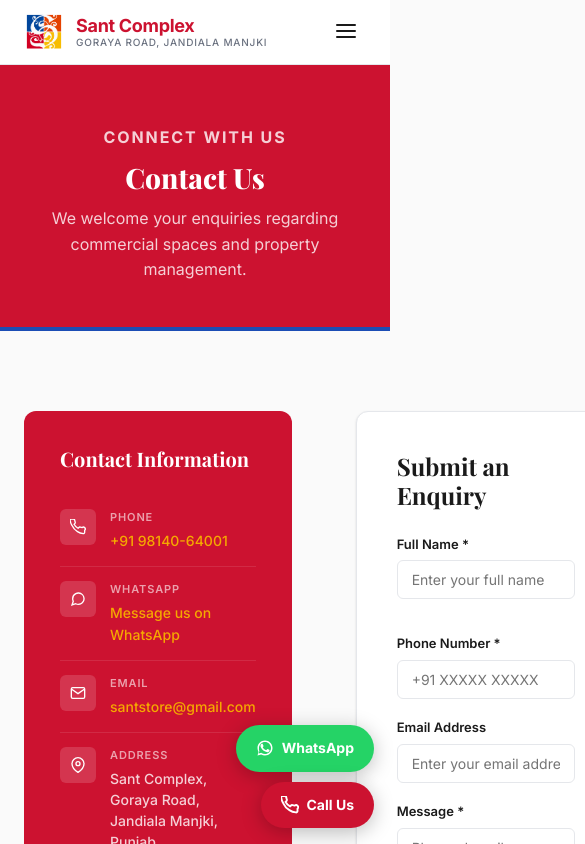
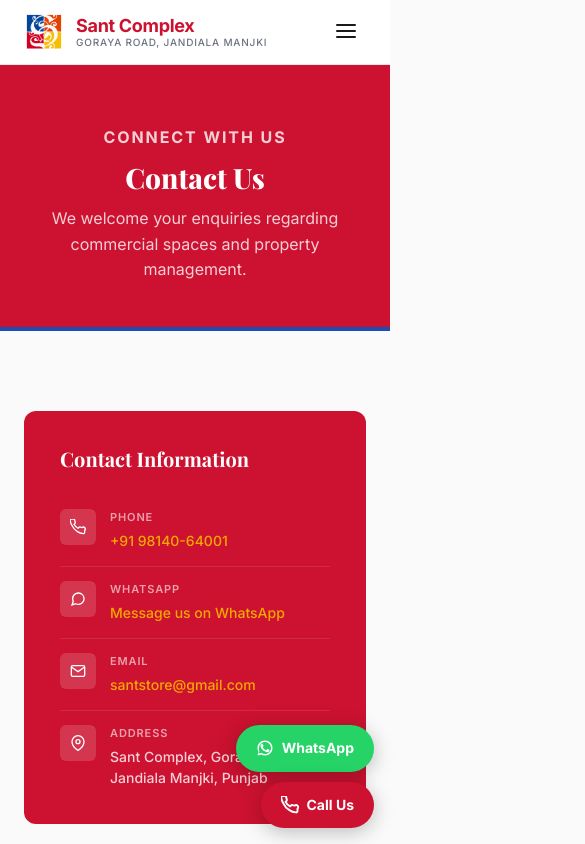
Before and after one commit to santcomplex/SantComplex, a Next.js app: page /contact in a window 390 px wide. Shown: the top 844 px of the page, 585 px wide, since content can reach past the window. Built offline with nearby package versions, Linux system fonts and the light colour scheme.

Commit message:
Mobile view optimization

```diff
--- a/src/app/admin/enquiries/page.tsx
+++ b/src/app/admin/enquiries/page.tsx
@@ -1,4 +1,5 @@
 import { db } from '@/lib/db';
+export const dynamic = 'force-dynamic';
 
 export default async function AdminEnquiries() {
   let enquiries: {
--- a/src/app/contact/page.tsx
+++ b/src/app/contact/page.tsx
@@ -69,7 +69,7 @@
       </div>
 
       <section className="section">
-        <div className="container" style={{ display: 'grid', gridTemplateColumns: '1fr 1.5fr', gap: '4rem', alignItems: 'start' }}>
+        <div className="container grid-location">
           <div className="contact-card">
             <h3>Contact Information</h3>
 
```
